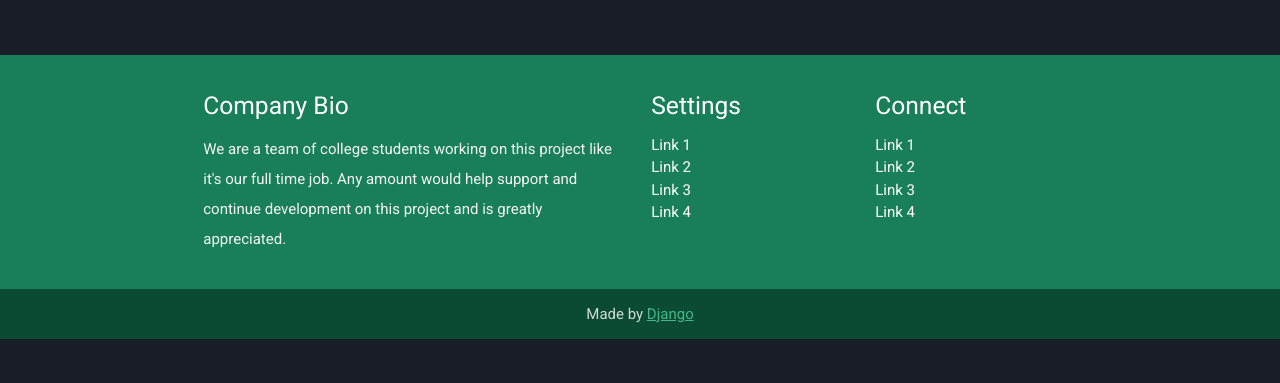
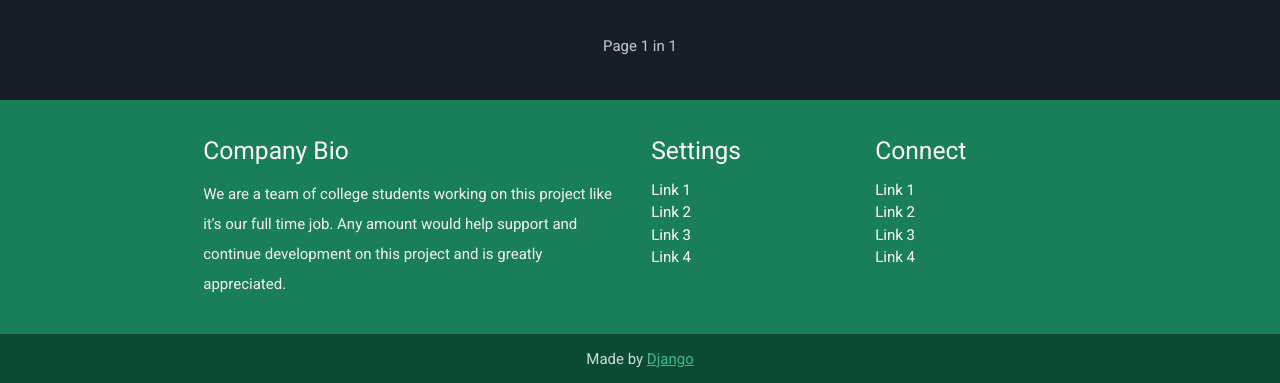
Before and after one commit to acman/py_june, a Django app: page /forum/bar/ in a window 1280 px wide. Shown: the part 386-769 px from the top of the page. Run offline with Django 5.2, Linux system fonts and the light colour scheme; data comes from the database, SQL or seed files in the repository; data that the repository does not hold is empty.

Commit message:
pj-43-post_pagination

```diff
--- a/categories/views.py
+++ b/categories/views.py
@@ -1,3 +1,4 @@
+from django.core.paginator import Paginator
 from django.http import HttpRequest, HttpResponse
 from django.shortcuts import get_object_or_404, render
 
@@ -14,9 +15,12 @@ def category_list(request: HttpRequest) -> HttpResponse:
 def category_detail(request: HttpRequest, category_slug: str) -> HttpResponse:
     category = get_object_or_404(Category, slug=category_slug)
     posts = Post.objects.filter(category_id=category.id, is_active=True)
+    paginator = Paginator(posts, 2)
 
+    page_number = request.GET.get("page")
+    page_obj = paginator.get_page(page_number)
     return render(
         request,
         "categories/category_detail.html",
-        {"posts": posts, "category": category},
+        {"page_obj": page_obj, "category": category},
     )
--- a/posts/views.py
+++ b/posts/views.py
@@ -6,6 +6,7 @@ from django.views import View
 from django.views.generic import DeleteView, UpdateView
 
 from categories.models import Category
+from comments.forms import CommentForm
 from comments.models import Comment
 from posts.forms import PostForm
 from posts.models import Post
--- a/templates/categories/category_detail.html
+++ b/templates/categories/category_detail.html
@@ -33,7 +33,7 @@
         </tr>
         </thead>
         <tbody>
-        {% for post in posts %}
+        {% for post in page_obj %}
           <tr>
             <td><h3>{{ post.title }}</h3></td>
             <td><p>{{ post.updated_at }}</p></td>
@@ -49,5 +49,19 @@
     </div>
   </div>
 
+  <div class="col s12 center">
+    <ul class="pagination">
+    {% if page_obj.has_previous %}
+        <li class="waves-effect"><a href="?page=1"><i class="material-icons">first_page</i></a></li>
+        <li class="waves-effect"><a href="?page={{ page_obj.previous_page_number }}"><i class="material-icons">chevron_left</i></a></li>
+    {% endif %}
+        <li class="waves-effect"><span>Page {{ page_obj.number }} in {{ page_obj.paginator.num_pages }}</span></li>
+    {% if page_obj.has_next %}
+        <li class="waves-effect"><a href="?page={{ page_obj.next_page_number }}"><i class="material-icons">chevron_right</i></a></li>
+        <li class="waves-effect"><a href="?page={{ page_obj.paginator.num_pages }}"><i class="material-icons">last_page</i></a></li>
+    {% endif %}
+    </ul>
+  </div>
+
 
 {% endblock %}
--- a/templates/posts/post_detail.html
+++ b/templates/posts/post_detail.html
@@ -1,5 +1,5 @@
 {% extends 'content.html' %}
-
+<script type="text/javascript" src="static/js/comment_script.js" defer></script>
 {% block title %}
   {{ post.title }}
 {% endblock %}
@@ -27,6 +27,7 @@
 ">Back</a>
         <a href="{% url 'comments:create' post_slug=post.slug %}" class="waves-effect waves-light btn
 ">Answer</a>
+
       </div>
       <div class="col s6 center">
         {% if request.user.is_authenticated and request.user.id == post.author.id %}
```
